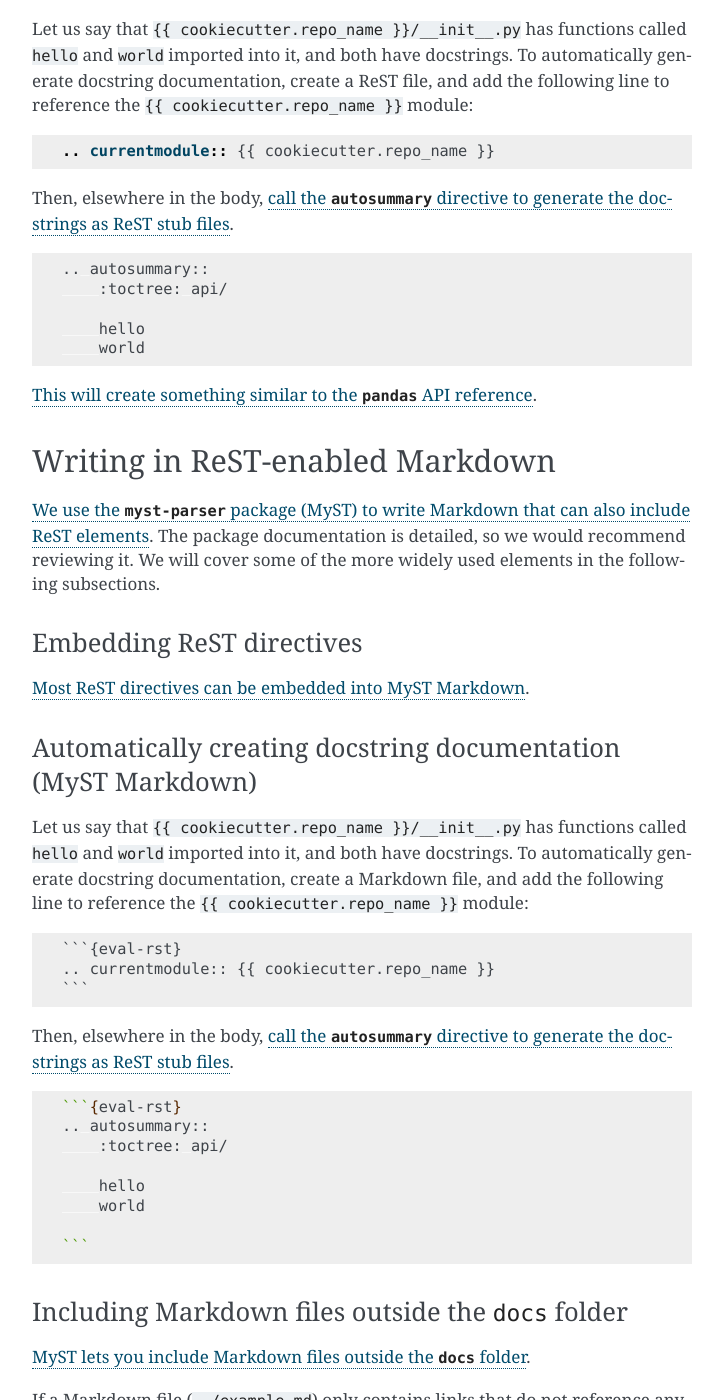
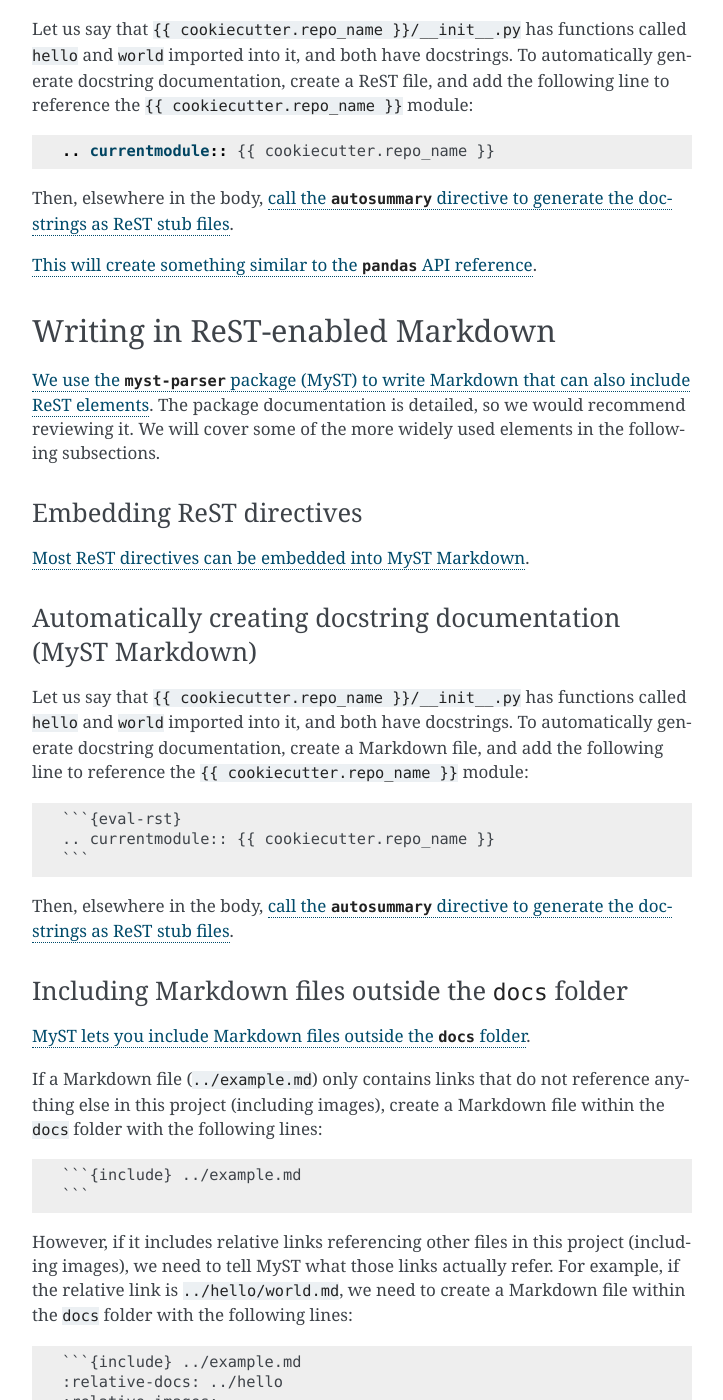
Before and after one commit to best-practice-and-impact/govcookiecutter, a Sphinx documentation site: the page built from {{ cookiecutter.repo_name }}/docs/contributor_guide/writing_sphinx_documentation.md, in a window 1280 px wide and 1400 px high, scrolled down 1130 px. Shown: the whole window, without its empty margins (388-1111 px from the left). Built offline with Sphinx 7.4.7, drawn with Linux system fonts in a browser that asks for light colours; pages that are not in the unit, such as notebooks, are missing from menus.

Commit message:
fix: remove autosummary code blocks

`````diff
--- a/{{ cookiecutter.repo_name }}/docs/contributor_guide/writing_sphinx_documentation.md
+++ b/{{ cookiecutter.repo_name }}/docs/contributor_guide/writing_sphinx_documentation.md
@@ -58,15 +58,6 @@ create a ReST file, and add the following line to reference the `{{ cookiecutter
 Then, elsewhere in the body, [call the `autosummary` directive to generate the
 docstrings as ReST stub files][sphinx-autosummary].
 
-```shell
-.. autosummary::
-    :toctree: api/
-
-    hello
-    world
-
-```
-
 [This will create something similar to the `pandas` API
 reference][pandas-api-reference].
 
@@ -94,17 +85,6 @@ create a Markdown file, and add the following line to reference the `{{ cookiecu
 
 Then, elsewhere in the body, [call the `autosummary` directive to generate the
 docstrings as ReST stub files][sphinx-autosummary].
-
-````shell
-```{eval-rst}
-.. autosummary::
-    :toctree: api/
-
-    hello
-    world
-
-```
-````
 
 ### Including Markdown files outside the `docs` folder
 
`````
